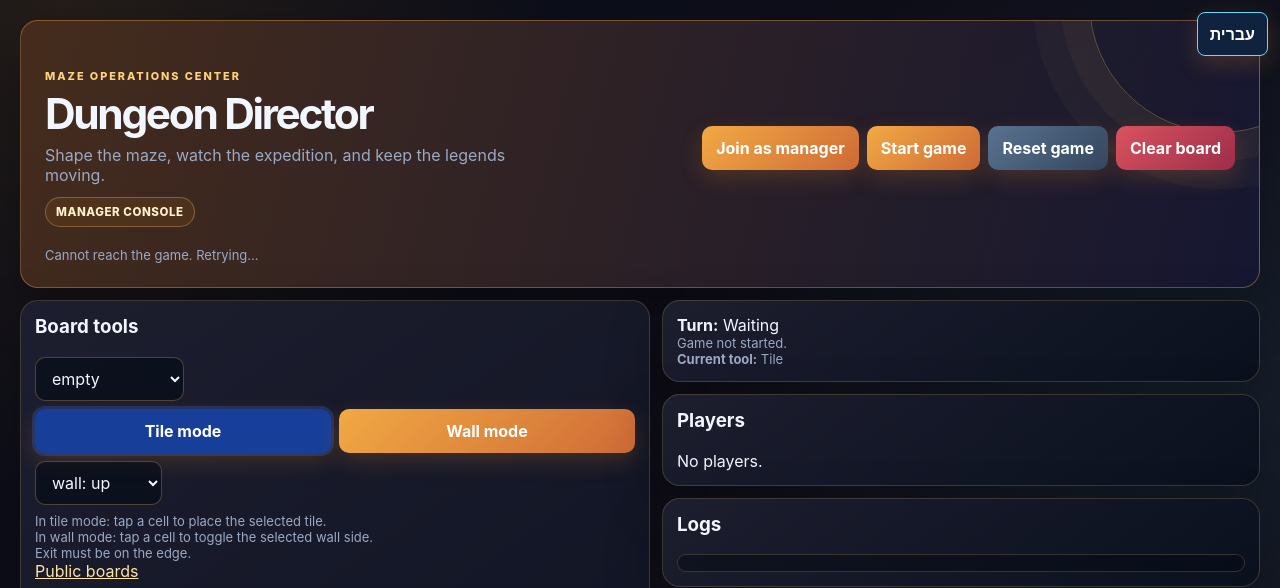
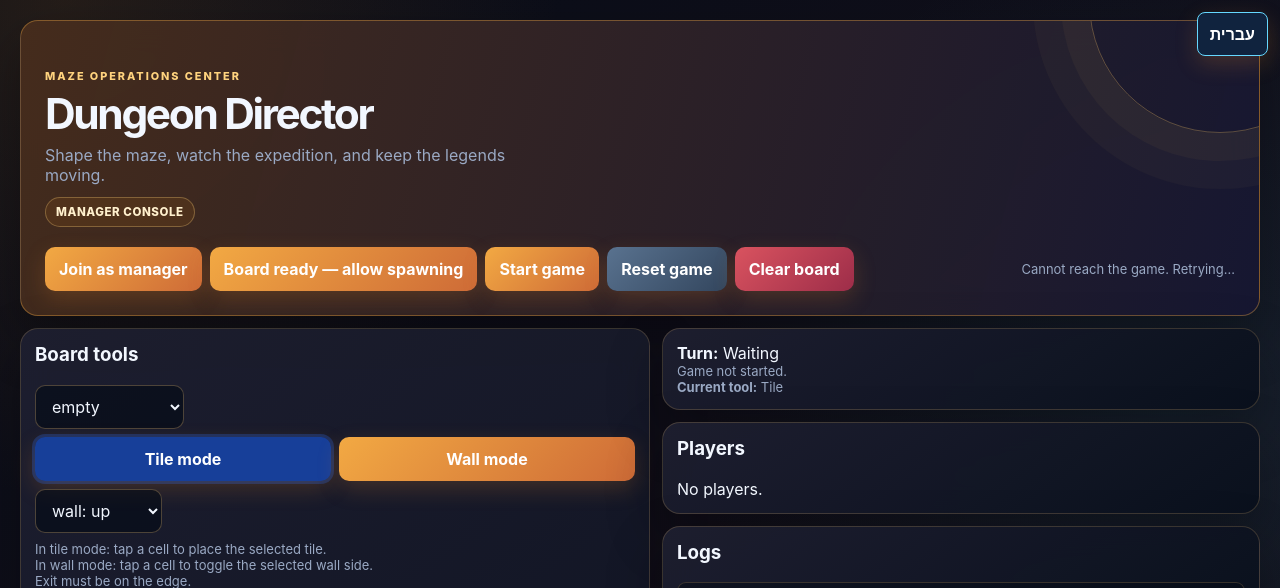
Before and after one commit to randomterner/my-maze-game, a Flask app: page /manager in a window 1280 px wide. Shown: the top 588 px of the page. Run offline with Flask 3, Linux system fonts and the light colour scheme.

Commit message:
Update manager.html

```diff
--- a/templates/manager.html
+++ b/templates/manager.html
@@ -332,7 +332,8 @@
     </div>
     <div class="row">
       <button onclick="joinManager()">Join as manager</button>
-      <button onclick="startGame()">Start game</button>
+      <button id="boardReadyBtn" onclick="socket.emit('manager_board_ready')">Board ready — allow spawning</button>
+      <button id="startGameBtn" onclick="startGame()">Start game</button>
       <button class="secondary" onclick="resetGame()">Reset game</button>
       <button class="danger" onclick="clearBoard()">Clear board</button>
     </div>
@@ -563,6 +564,7 @@
   }
 
   function getAllBrokenEdges() {
+    if (state?.broken_walls) return state.broken_walls;
     if (!state || !state.players) return [];
     const all = [];
 
@@ -842,6 +844,9 @@
 
   socket.on("manager_state", data => {
     state = data;
+    document.getElementById('boardReadyBtn').disabled=state.board_ready||state.game_started;
+    document.getElementById('startGameBtn').disabled=!state.board_ready||state.game_started;
+    updateTreasureReveal(state.treasure_reveal);
     buildBoardLabels();
     buildBoard();
     buildPlayersTable();
```
